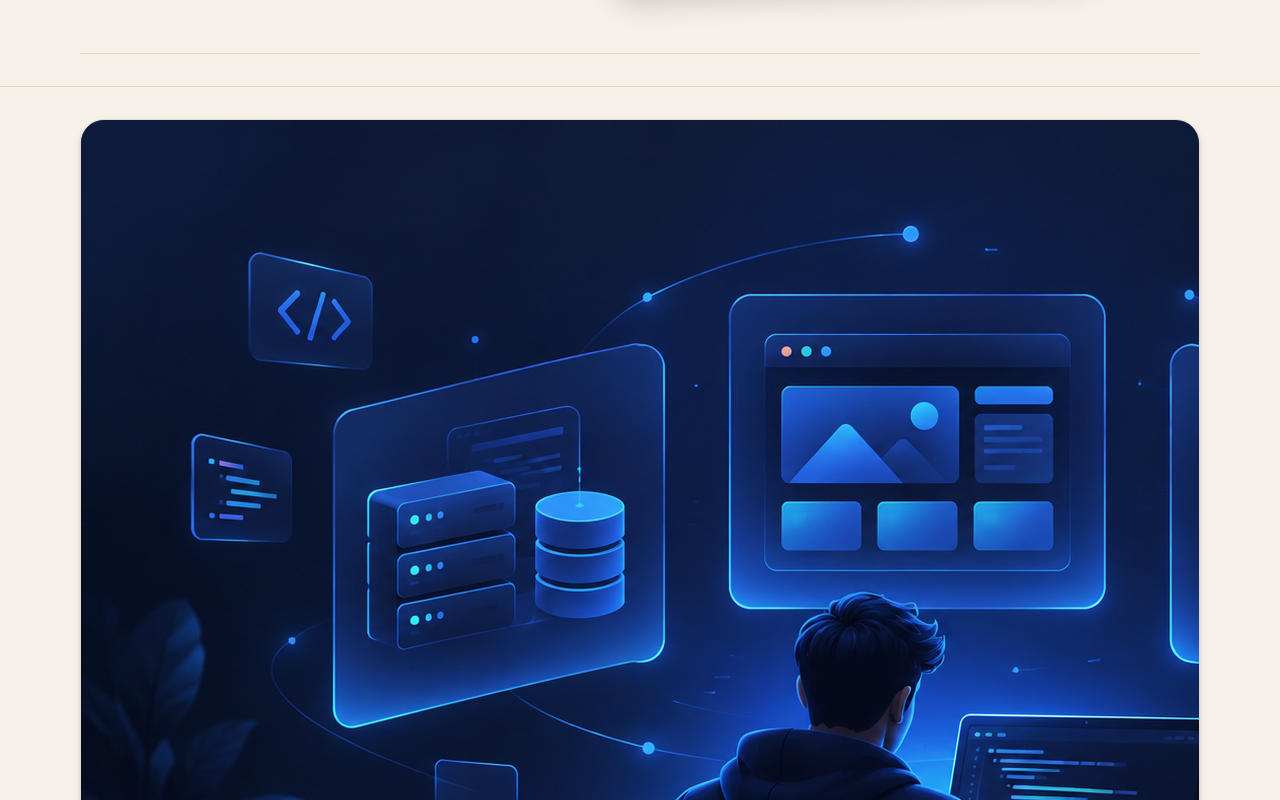
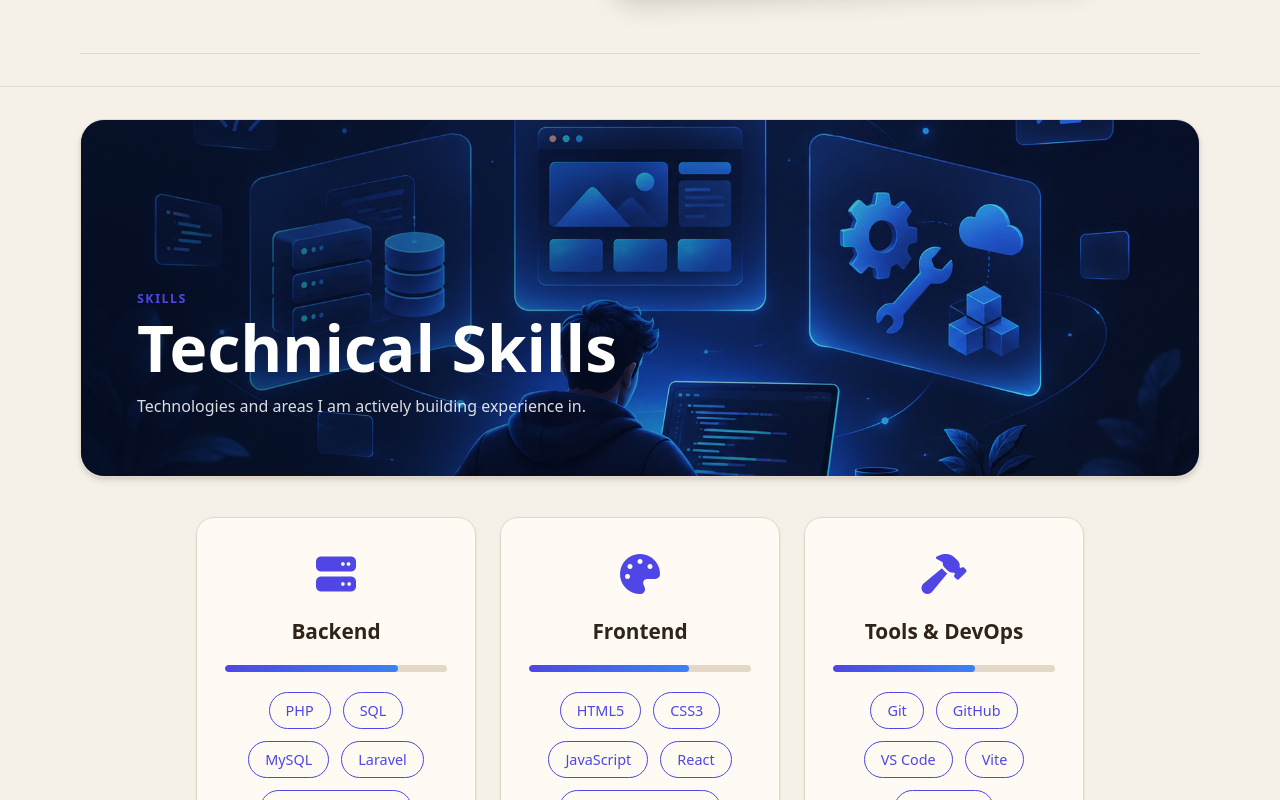
Before and after one commit to samirloul/react_portofolio, a React (Vite) app: page / in a window 1280 px wide. Shown: the part 1360-2160 px from the top of the page. Built offline with nearby package versions, Linux system fonts and the light colour scheme; no server answers.

Commit message:
style: refine styling for new portfolio features

```diff
--- a/src/styles/new-features.css
+++ b/src/styles/new-features.css
@@ -75,6 +75,15 @@
   inset: 0;
   z-index: -1;
   background: linear-gradient(90deg, rgba(8, 15, 35, 0.88) 0%, rgba(8, 15, 35, 0.56) 48%, rgba(8, 15, 35, 0.12) 100%);
+}
+
+.page-visual-image {
+  position: absolute;
+  inset: 0;
+  z-index: -2;
+  width: 100%;
+  height: 100%;
+  object-fit: cover;
 }
 
 .page-visual-content {
```
